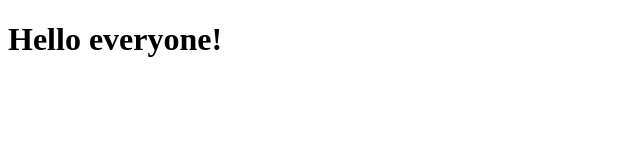
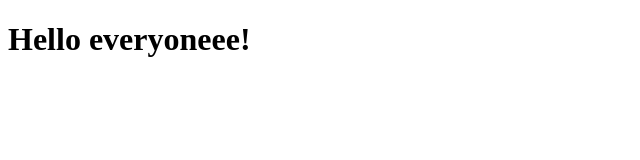
Before and after one commit to Nikola-02/tastybites, an Angular app: page / in a window 1280 px wide. Shown: the top 160 px of the page, without its empty margins (0-640 px from the left). Built offline with nearby package versions, Linux system fonts and the light colour scheme.

Commit message:
Changed title in App component

```diff
--- a/src/app/app.component.html
+++ b/src/app/app.component.html
@@ -1 +1 @@
-<h1>Hello everyone!</h1>
+<h1>Hello everyoneee!</h1>
```
